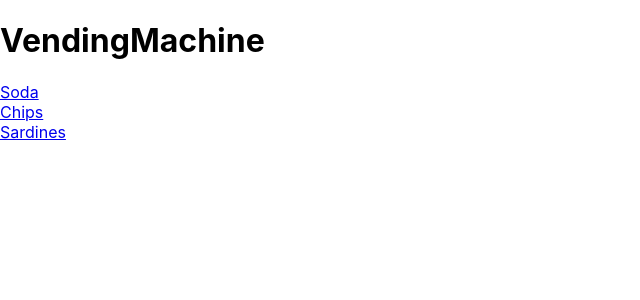
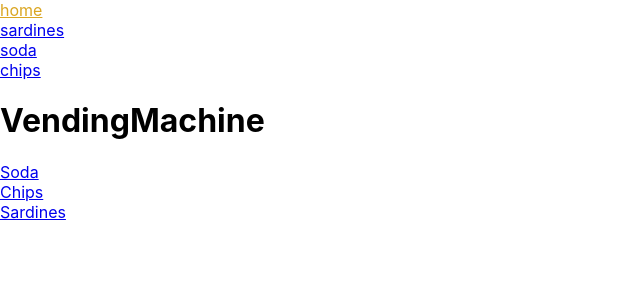
Before and after one commit to ehsansh/react-bootcamp, a React (Create React App) app: page / in a window 1280 px wide. Shown: the top 300 px of the page, without its empty margins (0-640 px from the left). Built offline with nearby package versions, Linux system fonts and the light colour scheme.

Commit message:
add navbar to the app

```diff
--- a/src/App.css
+++ b/src/App.css
@@ -1,7 +1,9 @@
 .App {
     text-align: center;
 }
-
+.active {
+    color: goldenrod;
+}
 .App-logo {
     height: 40vmin;
     pointer-events: none;
--- a/src/App.js
+++ b/src/App.js
@@ -6,11 +6,13 @@ import Chips from './Chips';
 import Sardines from './Sardines';
 import Soda from './Soda';
 import { Route, Routes } from 'react-router-dom';
+import NavBar from './NavBar';
 
 export default class App extends Component {
     render() {
         return (
             <div>
+                <NavBar />
                 <Routes>
                     <Route exact path='/' element={<VendingMachine />} />
                     <Route exact path='chips' element={<Chips />} />
--- /dev/null
+++ b/src/NavBar.js
@@ -0,0 +1,26 @@
+import React, { Component } from 'react';
+import { NavLink } from 'react-router-dom';
+
+export default class NavBar extends Component {
+    render() {
+        return (
+            <div>
+                <NavLink activeclassname='true' to='/'>
+                    home
+                </NavLink>
+                <br />
+                <NavLink activeclassname='true' to='/sardines'>
+                    sardines
+                </NavLink>
+                <br />
+                <NavLink activeclassname='true' to='/soda'>
+                    soda
+                </NavLink>
+                <br />
+                <NavLink activeclassname='true' to='/chips'>
+                    chips
+                </NavLink>
+            </div>
+        );
+    }
+}
```
Lines whose indentation alone changed are shown as unchanged.
